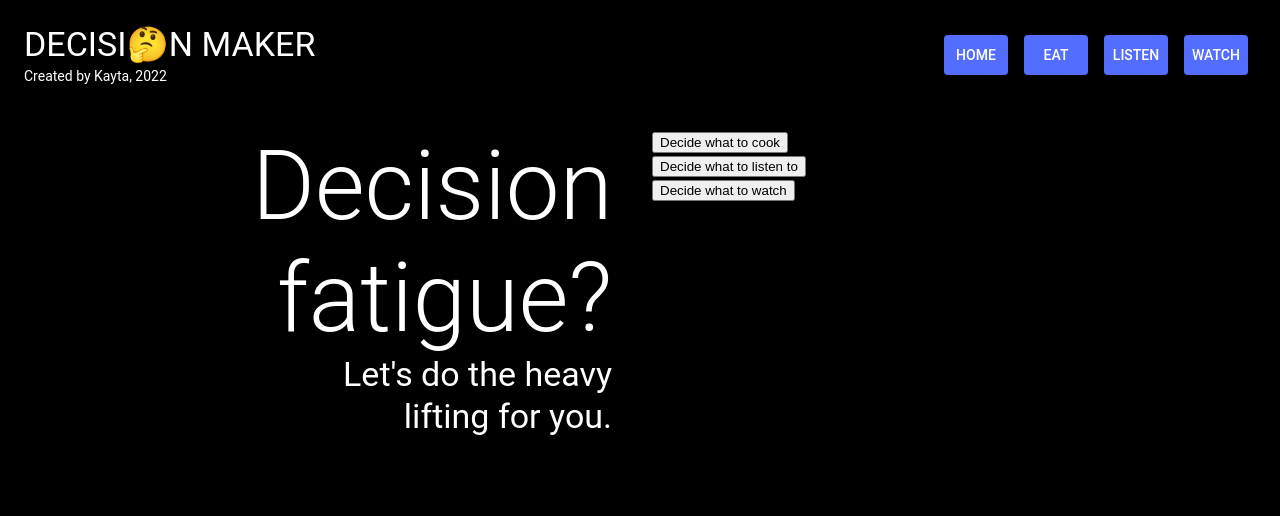
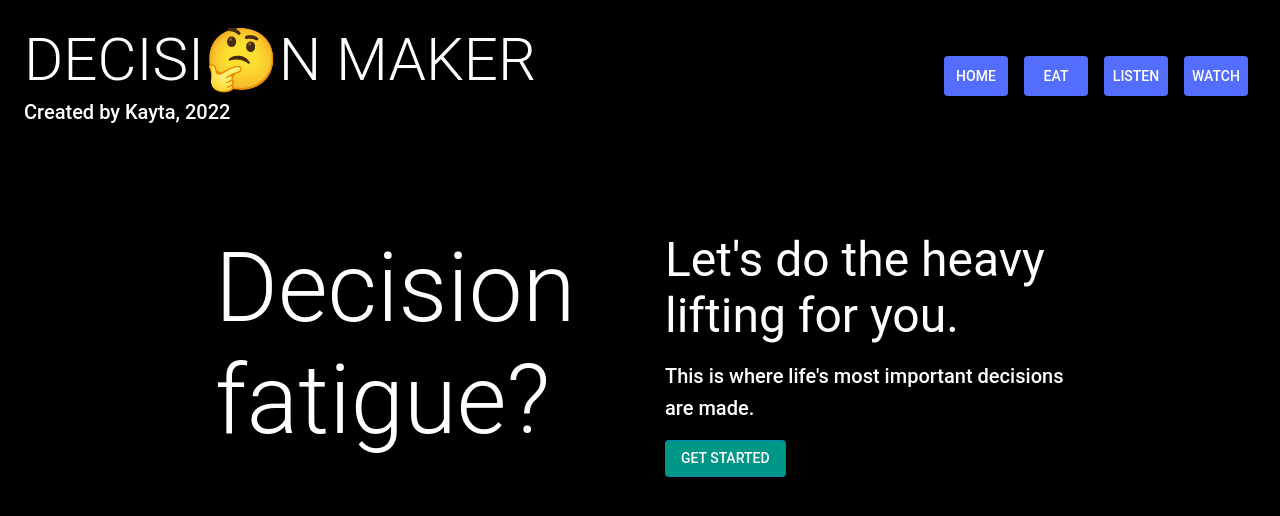
Before and after one commit to kaytawho/decision-maker, a React (Create React App) app in the folder frontend/: page / in a window 1280 px wide. Shown: the top 516 px of the page. Built offline with nearby package versions, Linux system fonts and the light colour scheme.

Commit message:
updating homepage and navigation

```diff
--- a/frontend/src/App.tsx
+++ b/frontend/src/App.tsx
@@ -65,8 +65,8 @@ function App() {
           <CssBaseline>
             <AppBar position="static" color="default" sx={{ color: 'white'}}>
               <Toolbar sx={{ flexWrap: 'wrap', backgroundColor: 'black', padding: 3}}>
-                  <Typography variant="h4" color="inherit" noWrap sx={{ flexGrow: 1 }}> DECISI🤔N MAKER
-                      <Typography variant="body2">Created by Kayta, 2022</Typography>
+                  <Typography variant="h2" color="inherit" noWrap sx={{ flexGrow: 1 }}> DECISI🤔N MAKER
+                      <Typography variant="h6">Created by Kayta, 2022</Typography>
                   </Typography>
                   <Button variant="contained" href="/" sx={{ p: 1, m: 1 }} style={{ backgroundColor: '#536DFE' }}>Home</Button>
                     <Button variant="contained" href="/decide-food" sx={{ p: 1, m: 1 }} style={{ backgroundColor: '#536DFE' }}>Eat</Button>
--- a/frontend/src/components/HomePage.tsx
+++ b/frontend/src/components/HomePage.tsx
@@ -1,27 +1,20 @@
-import { Link } from "react-router-dom";
 import Paper from '@mui/material/Paper';
 import { Button, Grid, Typography } from "@mui/material";
+import { textAlign } from '@mui/system';
 
 
 export function Home() {
     return (
         <div>
             <Paper>
-                <Grid container spacing={2} padding={2} justifyContent="center">
-                    <Grid item style={{ height: 240, width: 400, padding: 20}}>
-                        <Typography variant="h1" textAlign="right">Decision fatigue?</Typography>
-                        <Typography variant="h4" textAlign="right">Let's do the heavy lifting for you.</Typography>
+                <Grid container padding={10} justifyContent="center">
+                    <Grid item sx={{ height: "50%", width: 450 }}>
+                        <Typography variant="h1" textAlign="left">Decision fatigue?</Typography>
                     </Grid>
-                    <Grid item style={{ height: 240, width: 400, padding: 20}}>
-                        <Link to="decide-food">
-                            <button>Decide what to cook</button>
-                            </Link><br />
-                        <Link to="decide-music">
-                            <button>Decide what to listen to</button>
-                        </Link><br />
-                        <Link to="/decide-movie">
-                            <button>Decide what to watch</button>
-                        </Link>
+                    <Grid item sx={{ height: "50%", width: 400, alignItems: 'center'}} >
+                        <Typography variant="h3" textAlign="left">Let's do the heavy lifting for you.</Typography>
+                        <Typography variant="h6" textAlign="left" sx={{ mt: 2}}>This is where life's most important decisions are made.</Typography>
+                        <Button variant="outlined" href="/decide-food" sx={{ mt: 2, backgroundColor: '#009688', color: 'white' }}>Get started </Button>
                     </Grid>
                 </Grid>
             </Paper>
```
